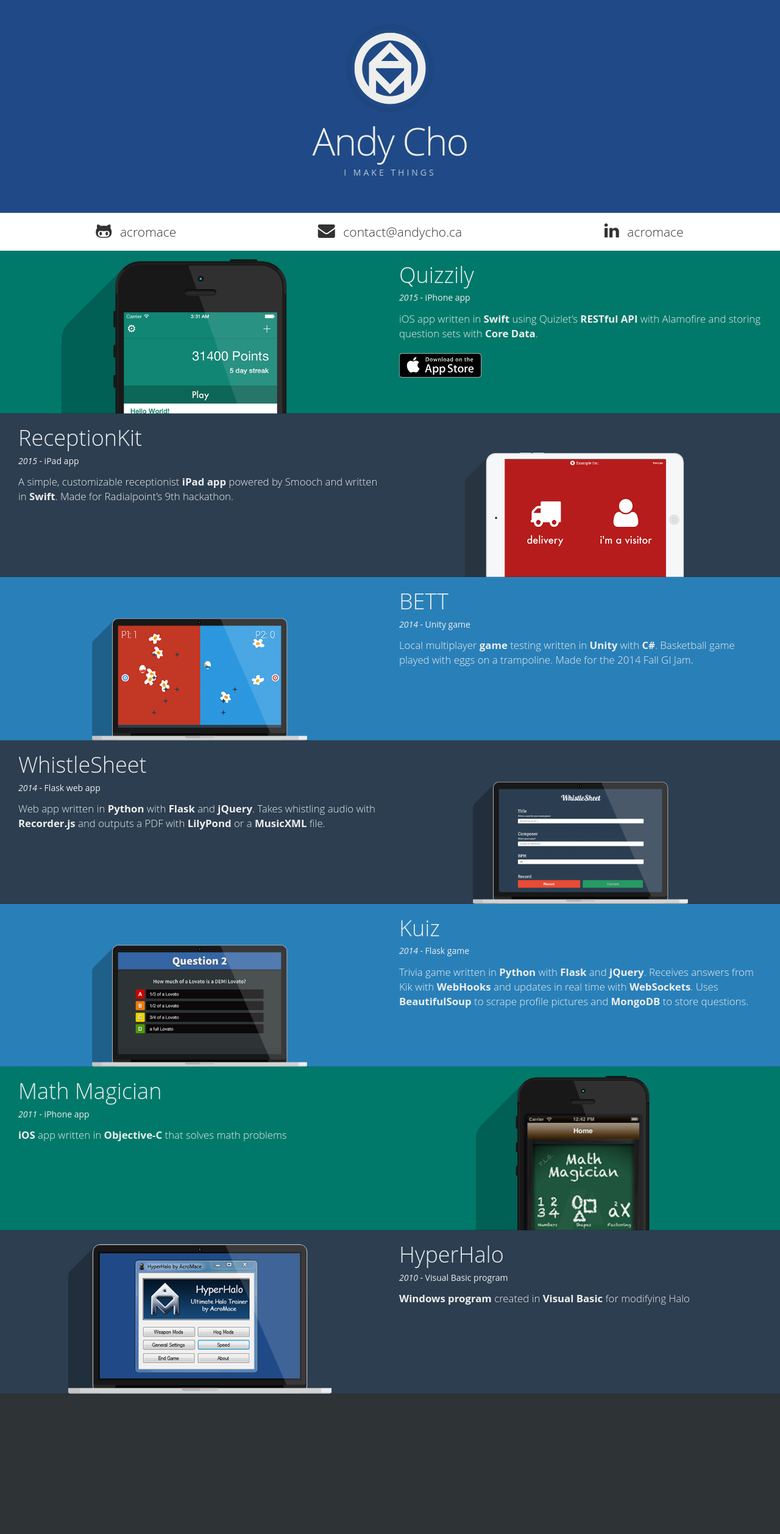
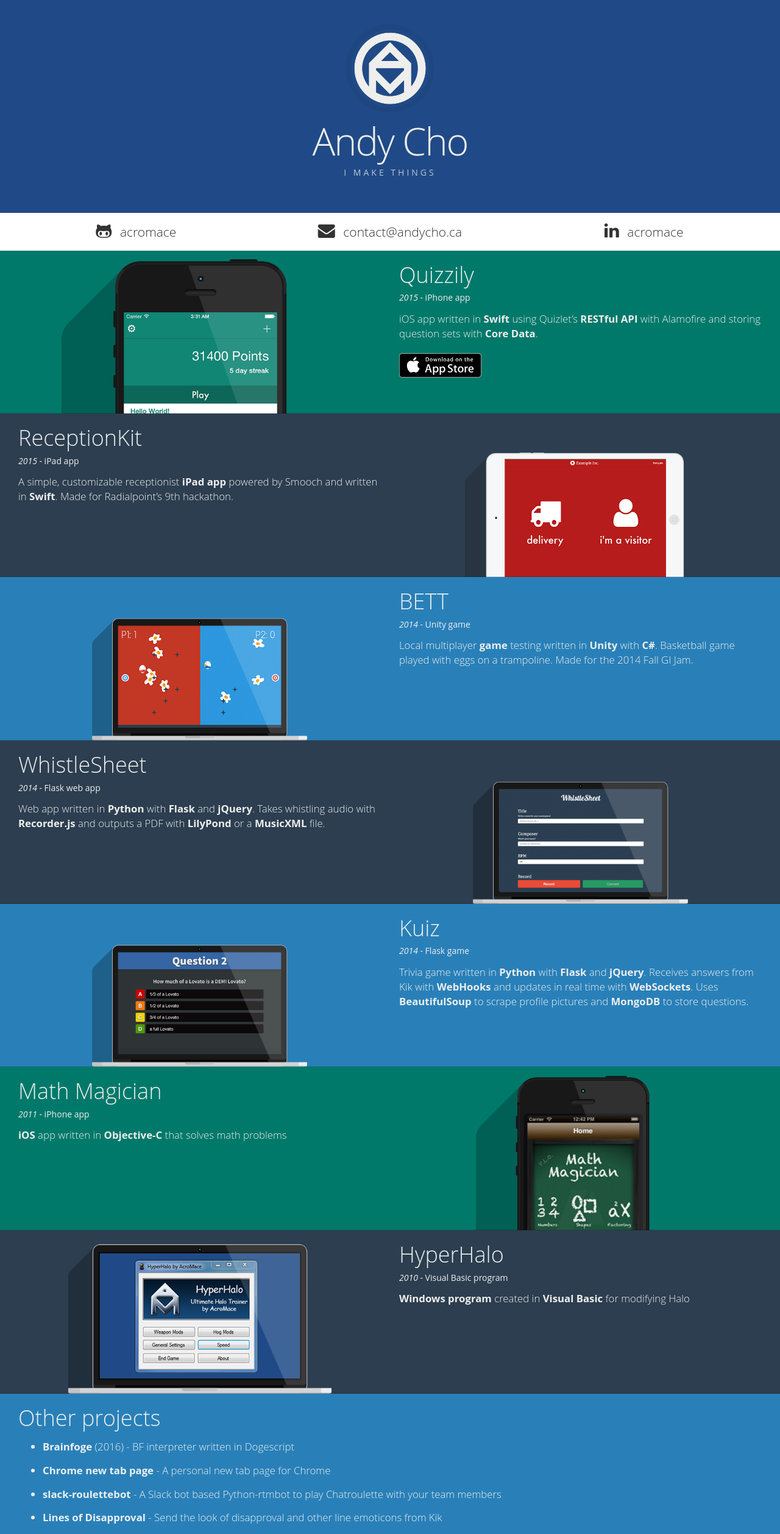
Before and after one commit to AcroMace/acromace.github.io, a Jekyll site: the page built from index.html, in a window 1280 px wide. Shown: the whole page at 61% size. Built offline with Jekyll 4.4.1, drawn with Linux system fonts in a browser that asks for light colours; before the commit the page ends 2285 px from its top, so only the background shows below that.

Commit message:
Add other section for projects

```diff
--- /dev/null
+++ b/_includes/project_other.html
@@ -0,0 +1,13 @@
+<div class="project col-xs-12" id="project-other">
+  <div class="col-xs-12">
+    <div class="description">
+      <h1>Other projects</h1>
+    </div>
+    <ul>
+      <li><a href="https://github.com/AcroMace/brainfoge"><strong>Brainfoge</strong></a> (2016) - BF interpreter written in Dogescript</li>
+      <li><a href="https://github.com/AcroMace/chrome-startup-page"><strong>Chrome new tab page</strong></a> - A personal new tab page for Chrome</li>
+      <li><a href="https://github.com/AcroMace/slack-roulettebot"><strong>slack-roulettebot</strong></a> - A Slack bot based Python-rtmbot to play Chatroulette with your team members</li>
+      <li><a href="https://github.com/AcroMace/lines-of-disapproval"><strong>Lines of Disapproval</strong></a> - Send the look of disapproval and other line emoticons from Kik</li>
+    </ul>
+  </div>
+</div>
--- a/index.html
+++ b/index.html
@@ -21,3 +21,5 @@
 {% include project_row.html project_id="hyper-halo" title="HyperHalo" year="2010" description_brief="Visual Basic program" description_long="**Windows program** created in **Visual Basic** for modifying Halo" url="/hyper-halo" align="left" %}
 
 </div>
+
+{% include project_other.html %}
--- a/resources/andy.css
+++ b/resources/andy.css
@@ -136,6 +136,14 @@
 	background-color: #2c3e50;
 }
 
+#project-other {
+	background-color: #2980b9;
+}
+
+#project-other a {
+	color: #ecf0f1;
+}
+
 
 /* Project descriptions */
 
```
